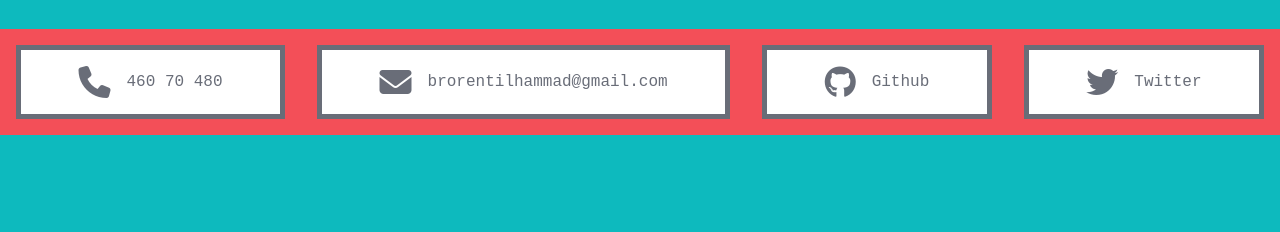
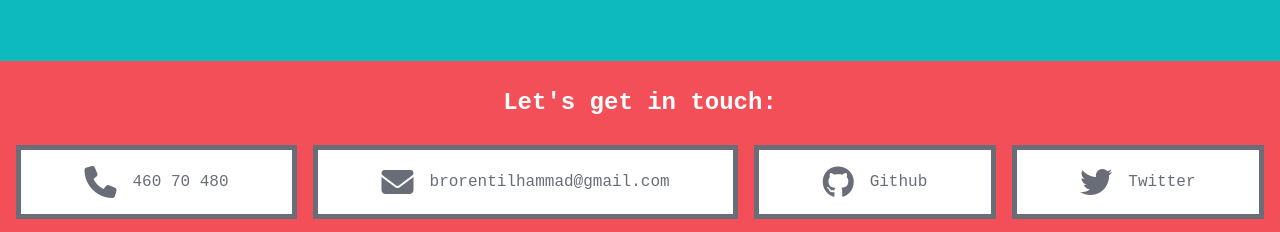
Before and after one commit to abooayoob/abooayoob.github.io, a website: page index.html in a window 1280 px wide. Shown: the part 1107-1339 px from the top of the page. Before the commit the page ends 1242 px from the top, so only its background shows below. Drawn offline with Linux system fonts and the light colour scheme; a web font is replaced by a local one.

Commit message:
fix spacing spacing in footer items

```diff
--- a/index.html
+++ b/index.html
@@ -52,22 +52,31 @@
     </article>
 
     <footer class="contact">
+
+      <header class="contact__header">
+        <h2 class="contact__title">Let's get in touch:</h2>
+      </header>
+
       <a href="tel:46070480" class="contact__link">
         <i class="fa fa-phone fa-2x" aria-hidden="true"></i>
         <span class="contact__text">460 70 480</span>
       </a>
+
       <a href="mailto:brorentilhammad@gmail.com" class="contact__link">
         <i class="fa fa-envelope fa-2x" aria-hidden="true"></i>
         <span class="contact__text">brorentilhammad@gmail.com</span>
       </a>
+
       <a href="https://github.com/abooayoob" class="contact__link">
         <i class="fa fa-github fa-2x"></i>
         <span class="contact__text">Github</span>
       </a>
+
       <a href="https://twitter.com/abooAyoob" class="contact__link">
         <i class="fa fa-twitter fa-2x" aria-hidden="true"></i>
         <span class="contact__text">Twitter</span>
       </a>
+
     </footer>
 
   </div> <!-- container -->
--- a/source/sass/master.sass
+++ b/source/sass/master.sass
@@ -40,7 +40,7 @@ body
   position: relative
 
 .animates
-  transition: opacity 300ms ease-in-out
+  transition: opacity 400ms ease-in
 
 .disappear
   opacity: 0
@@ -112,7 +112,7 @@ body
   background-color: $tomato
 
 .projects__project:last-of-type
-  margin-bottom: 3rem
+  margin-bottom: 4rem
 
 .project__image
   flex: 1
@@ -147,9 +147,14 @@ body
   background-color: $tomato
   display: flex
   flex-wrap: wrap
+  padding: .5rem
 
-// .contact__link:first-of-type
-//   margin-left: 1rem
+.contact__header
+  width: 100vw
+  text-align: center
+
+//.contact__link:first-of-type
+  margin-left: 1rem
 .contact__link
   background-color: white
   padding: 1rem
@@ -157,8 +162,8 @@ body
   border: 5px solid $dark-gray
   display: flex
   align-items: center
-  flex-grow: 1
-  margin: 1rem
+  flex: 1 1 auto
+  margin: .5rem
   justify-content: center
 
 
```
Also changed, not shown: source/index.html (+9 -0 lines), css/master.css.
